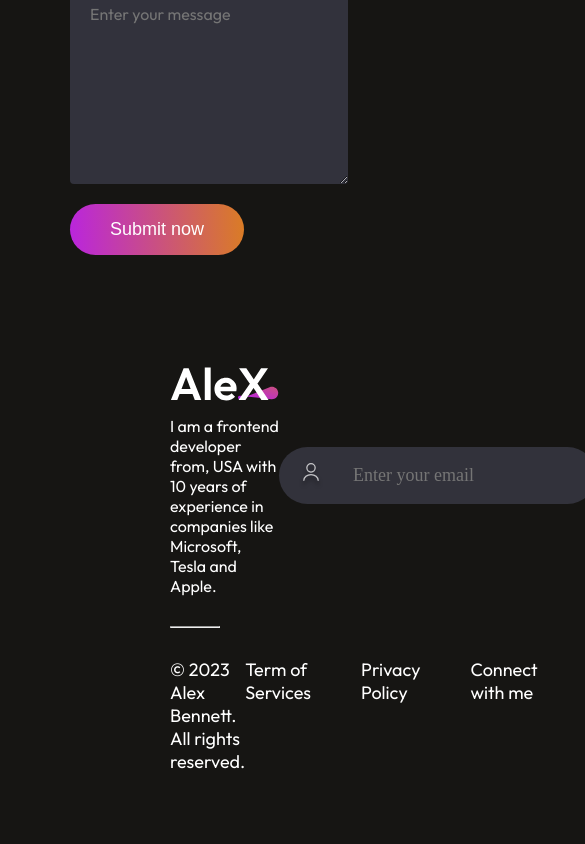
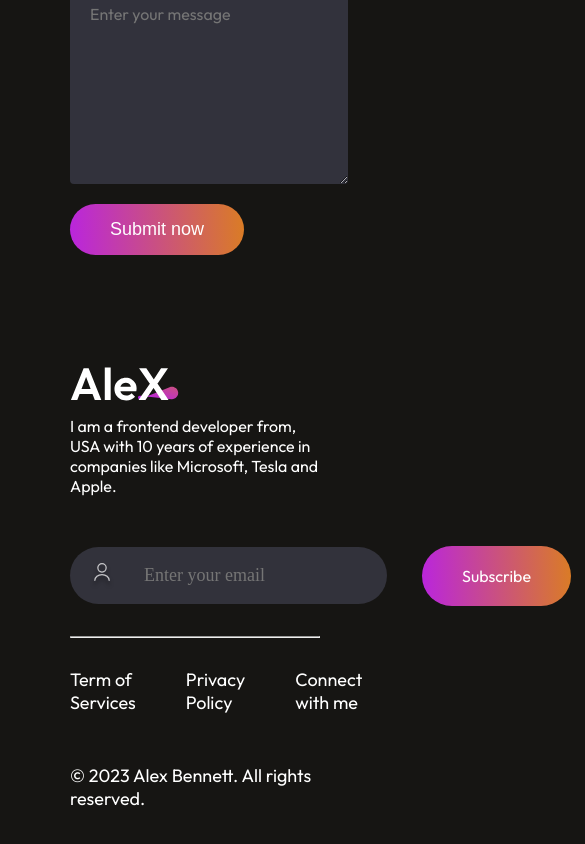
Before and after one commit to ramchandragawade/portfolio-react-css, a React (Vite) app: page / in a window 390 px wide. Shown: the part 5752-6596 px from the top of the page, 585 px wide, since content can reach past the window. Before the commit the page ends 6525 px from the top, so only its background shows below. Built offline with nearby package versions, Linux system fonts and the light colour scheme.

Commit message:
footer responsive

```diff
--- a/src/Pages/Footer/Footer.css
+++ b/src/Pages/Footer/Footer.css
@@ -54,3 +54,17 @@
     gap: 50px;
     margin-bottom: 50px;
 }
+
+@media (max-width:1024px) {
+    .footer {
+        margin: 50px 70px;
+    }
+    .footer-top {
+        flex-direction: column;
+        gap: 50px;
+    }
+    .footer-bottom {
+        flex-direction: column-reverse;
+        margin-bottom: 50px;
+    }
+}
```
